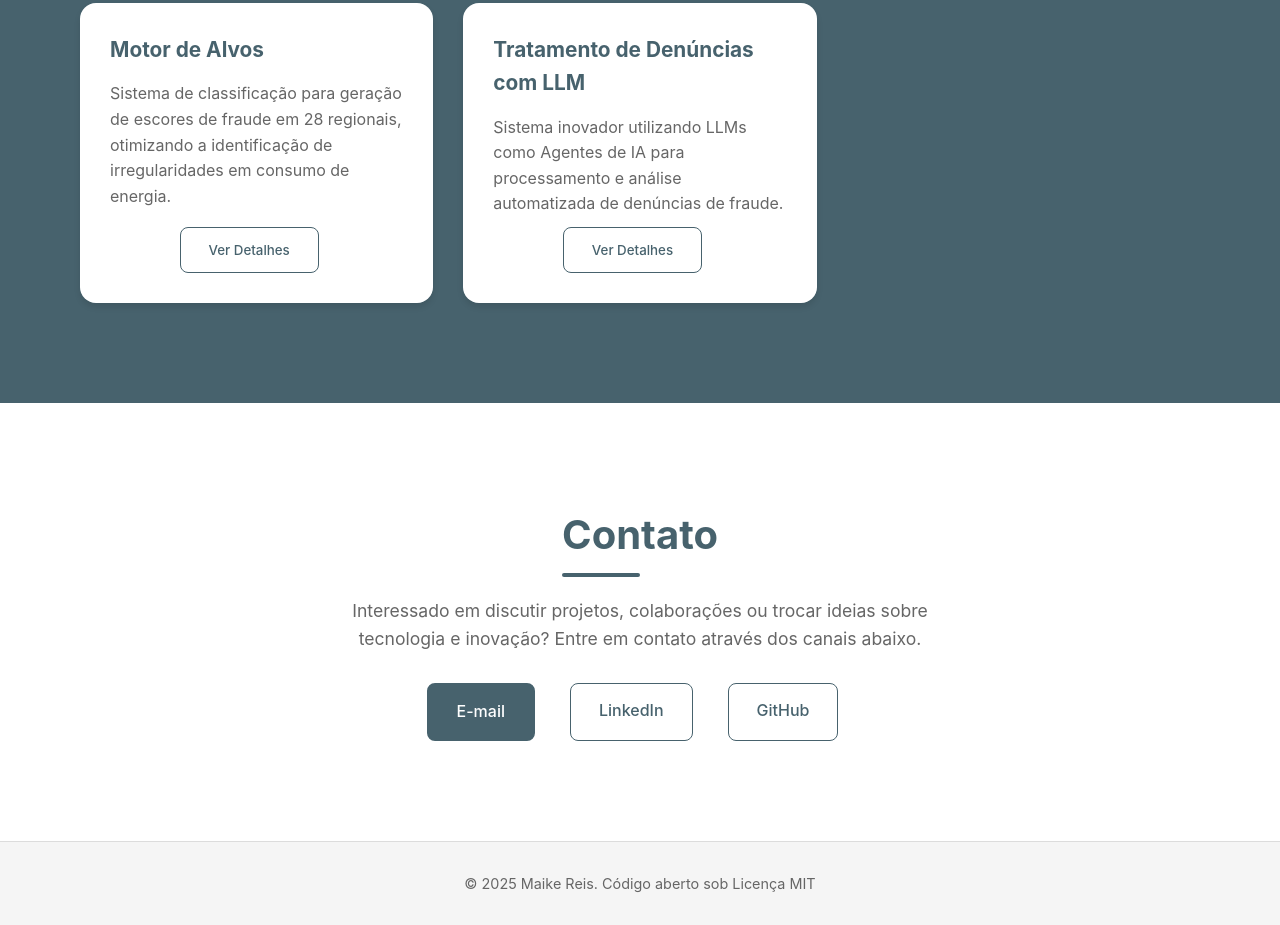
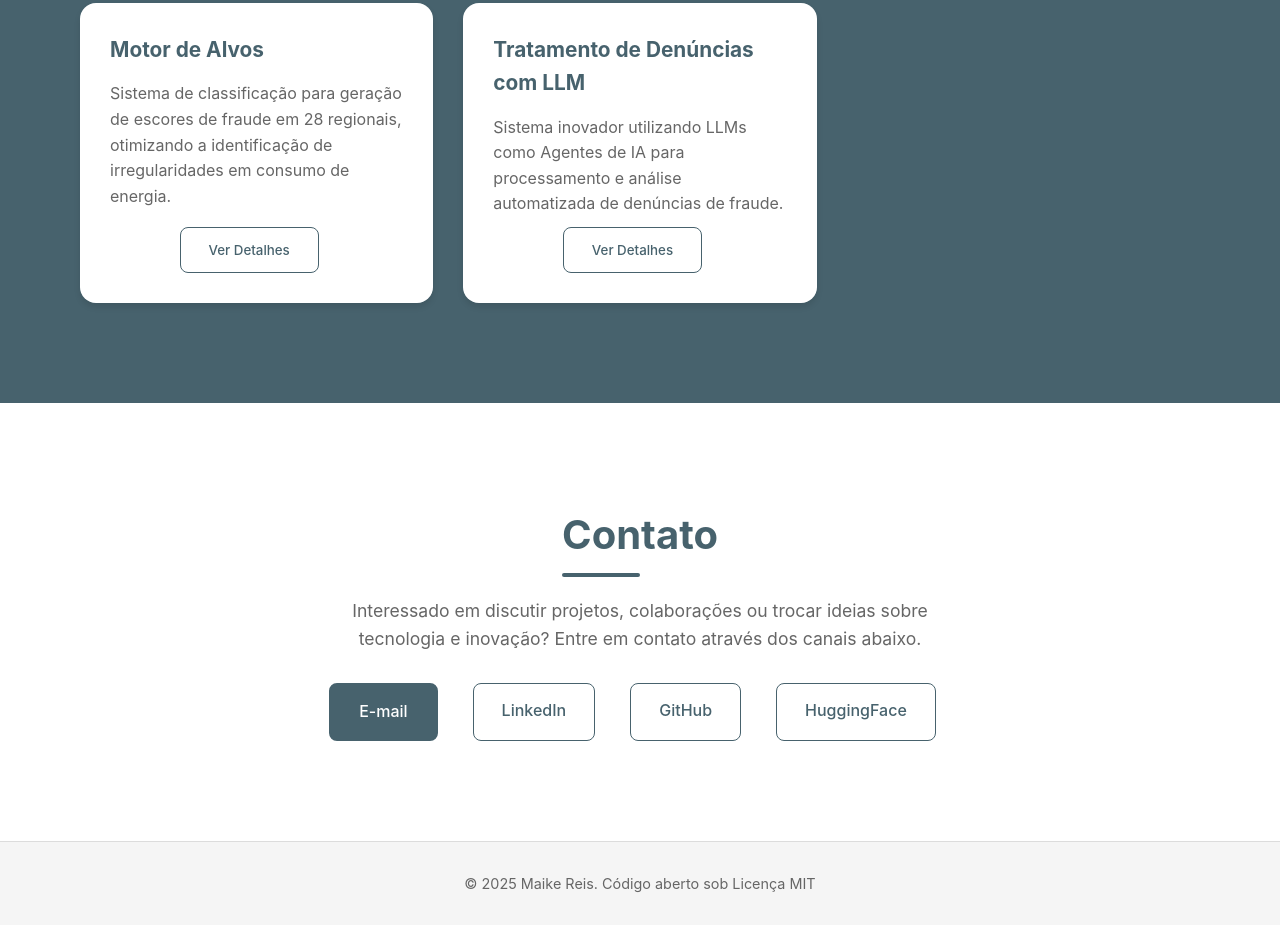
Before and after one commit to maikereis/portfolio, a plain HTML site: page index.html in a window 1280 px wide. Shown: the part 2690-3615 px from the top of the page. Drawn offline with Linux system fonts and the light colour scheme.

Commit message:
Add huggingface

```diff
--- a/index.html
+++ b/index.html
@@ -769,6 +769,7 @@
                 <a href="mailto:maikerdralcantara@gmail.com" class="button">E-mail</a>
                 <a href="https://br.linkedin.com/in/maikereis" class="button secondary">LinkedIn</a>
                 <a href="https://github.com/maikereis" class="button secondary">GitHub</a>
+                <a href="https://huggingface.co/maikerdr" class="button secondary">HuggingFace</a>
             </div>
         </div>
     </section>
```
